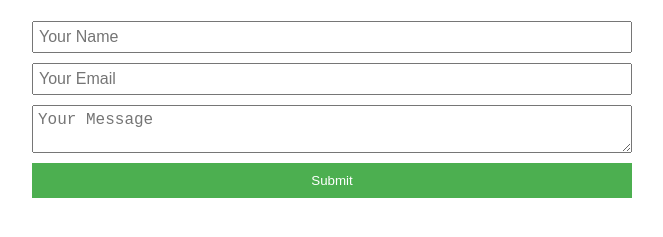
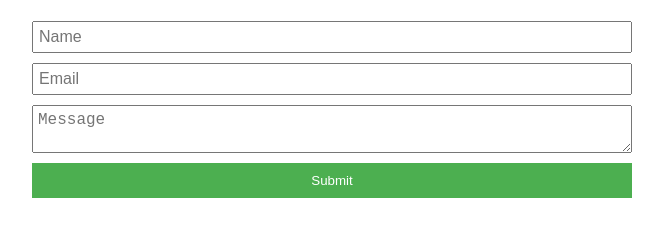
Before and after one commit to renerpdev/poc-gh-release-tags-workflow, a website: page public/index.html in a window 1280 px wide. Shown: the part 79-316 px from the top of the page, without its empty margins (308-971 px from the left). Drawn offline with Linux system fonts and the light colour scheme.

Commit message:
update placeholders

```diff
--- a/public/index.html
+++ b/public/index.html
@@ -40,9 +40,9 @@
 <body>
     <h1>Contact Form</h1>
     <form id="contactForm">
-        <input type="text" id="name" placeholder="Your Name" required>
-        <input type="email" id="email" placeholder="Your Email" required>
-        <textarea id="messageContent" placeholder="Your Message" required></textarea>
+        <input type="text" id="name" placeholder="Name" required>
+        <input type="email" id="email" placeholder="Email" required>
+        <textarea id="messageContent" placeholder="Message" required></textarea>
         <button type="submit">Submit</button>
     </form>
     <div id="submissionMessage"></div>
```
